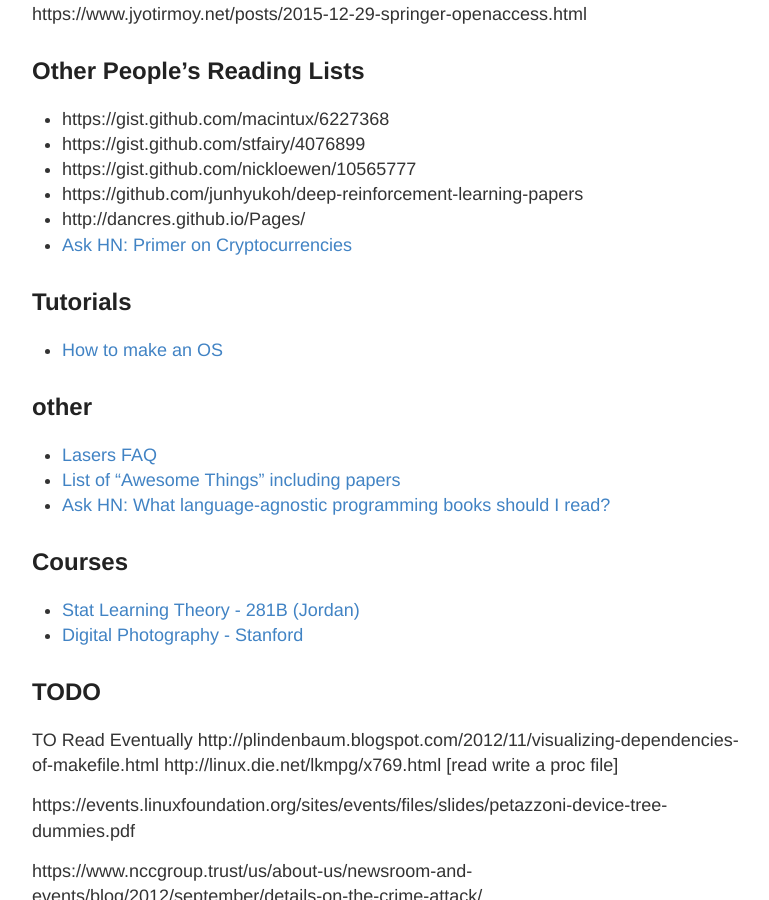
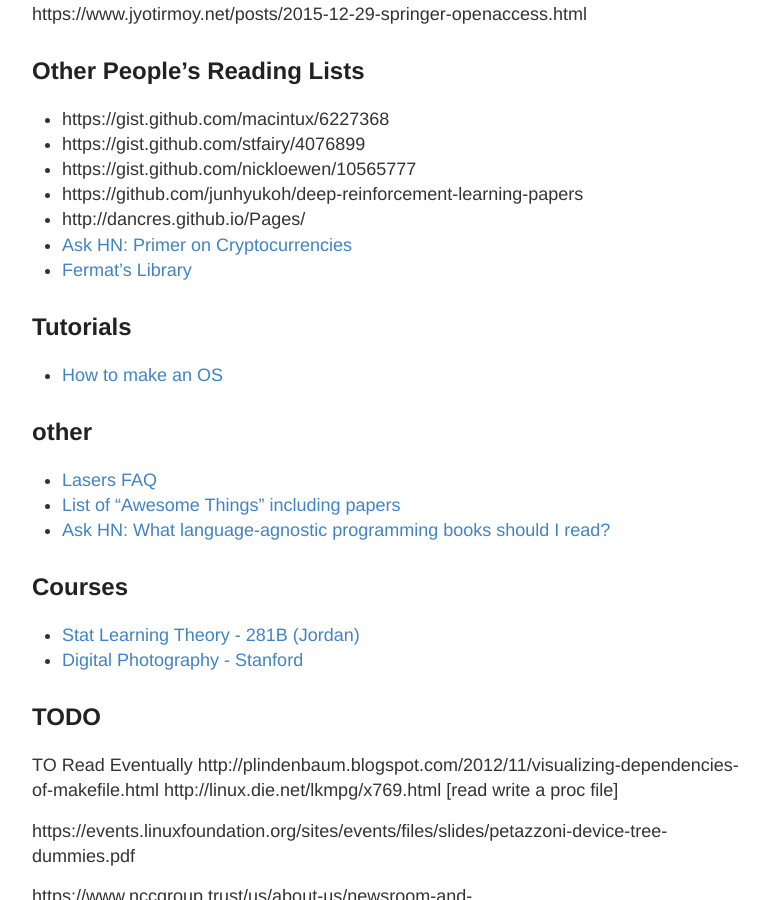
Before and after one commit to RONNCC/ronncc.github, a Jekyll site: the page built from _posts/2015-12-25-ReadingList.md, in a window 1280 px wide and 900 px high, scrolled down 3609 px. Shown: the whole window, without its empty margins (248-1017 px from the left). Built offline with Jekyll 4.4.1, drawn with Linux system fonts in a browser that asks for light colours; comment, search, counter and statistics services are not loaded.

Commit message:
Updated 2015-12-25-ReadingList.md

```diff
--- a/_posts/2015-12-25-ReadingList.md
+++ b/_posts/2015-12-25-ReadingList.md
@@ -154,6 +154,7 @@ https://www.jyotirmoy.net/posts/2015-12-29-springer-openaccess.html
 - https://github.com/junhyukoh/deep-reinforcement-learning-papers
 - http://dancres.github.io/Pages/
 - [Ask HN: Primer on Cryptocurrencies](https://news.ycombinator.com/item?id=14659775)
+- [Fermat's Library](http://fermatslibrary.com/)
 
 
 ## Tutorials
```
